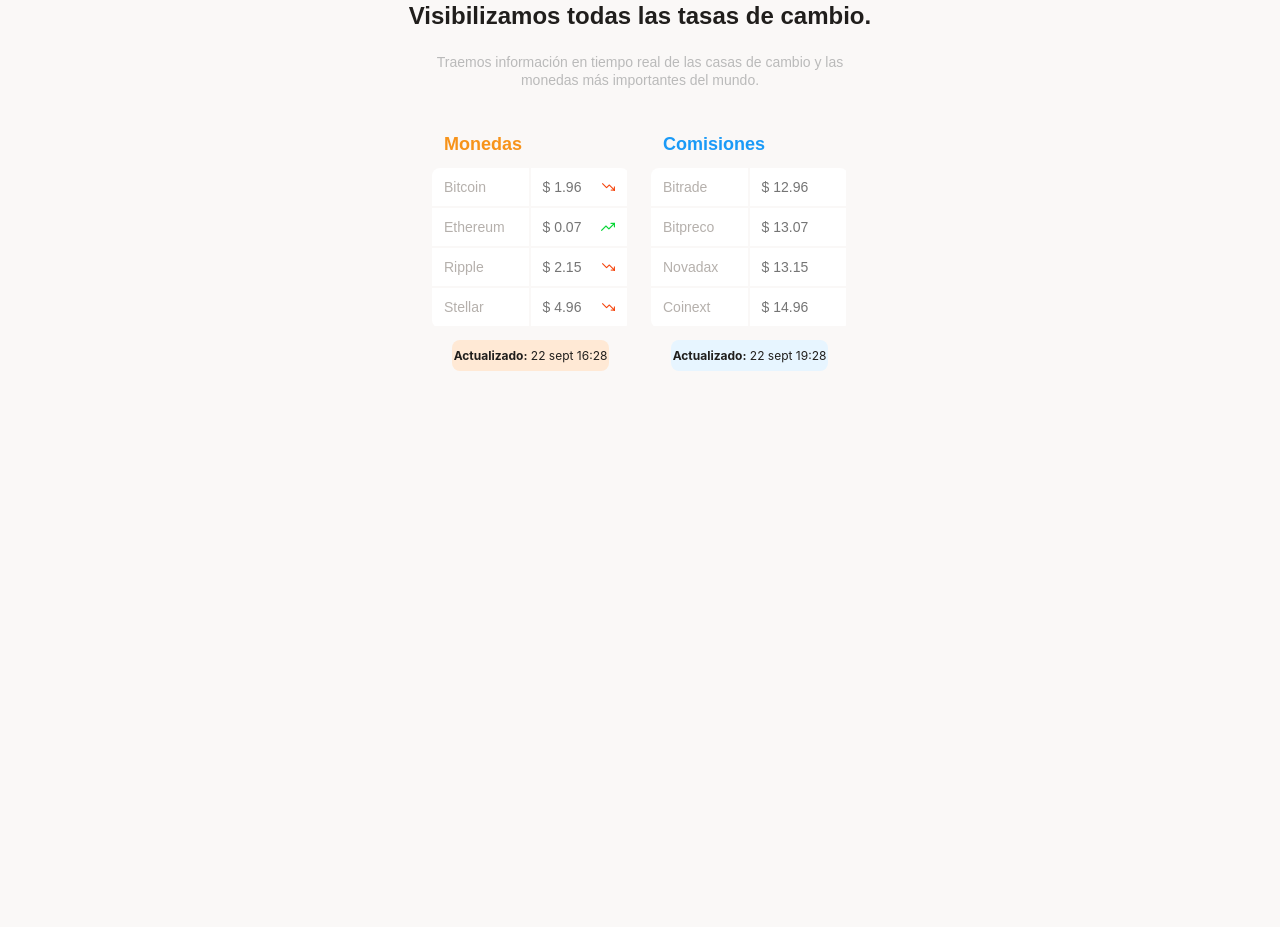
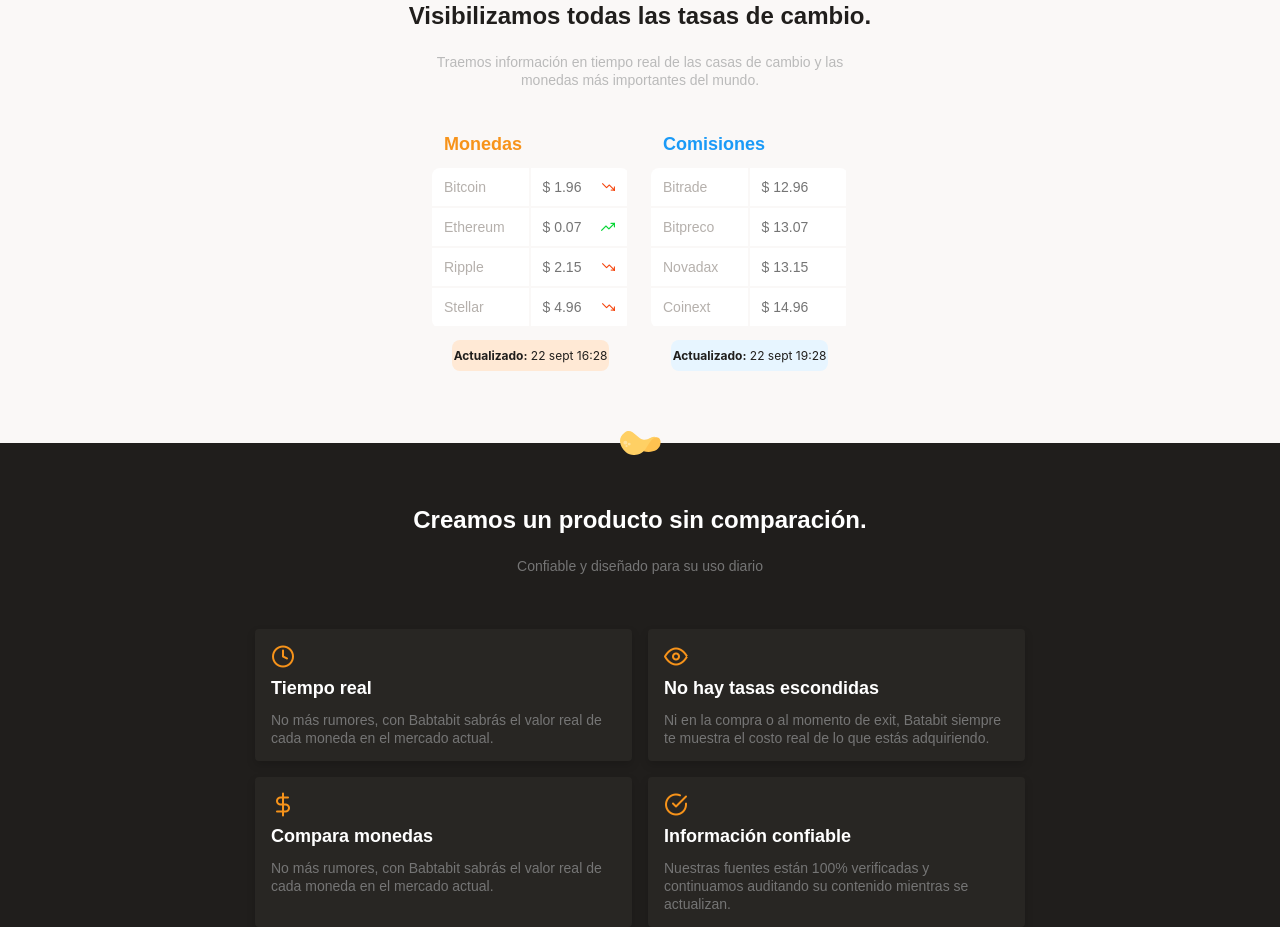
Before and after one commit to jorge-santafe/batatabit-mobilefirst, a plain HTML site: page index.html in a window 1280 px wide. Shown: the part 629-1556 px from the top of the page. Before the commit the page ends 1000 px from the top, so only its background shows below. Drawn offline with Linux system fonts and the light colour scheme; files whose address does not match are found by name.

Commit message:
Product detail

```diff
--- /dev/null
+++ b/css/main-product-detail.css
@@ -0,0 +1,59 @@
+.main-product-detail{
+    margin-block-start:72px;
+    position: relative;
+    background-color: var(--warm-black) ;
+}
+.batata{
+    display: block;
+    inline-size: 41px;
+    block-size: 24px;
+    position: absolute;
+    top: -12px;
+    left: calc(50% - 20px);
+    background-image: url('../assets/img/batata.svg');
+}
+h2{
+    font: var(--headline-1);
+    text-align: center;
+}
+h3{
+    font: var(--headline-3);
+    margin: 10px 0;
+}
+h2,h3{
+    color:var(--just-white)
+}
+.product-detail--title{
+    inline-size: 90%;
+    max-inline-size: 466px;
+    margin: 0 auto;
+    padding: 44px 0 0;
+    display: flex;
+    flex-direction: column;
+    align-items: center;
+}
+.product-detail--title h2{
+    margin-block-end: 10px;
+}
+.product-card-container{
+    inline-size: 90%;
+    margin: 0 auto;
+    display: flex;
+    flex-wrap: wrap;
+    gap: 1rem;
+    justify-content: center;
+    margin-block-start: 40px;
+}
+.product-detail--card{
+    inline-size: 90%;
+    max-inline-size: 345px;
+    padding: 0 1rem;
+    background-color: var(--warm-black-plus);
+    box-shadow: 0px 4px 8px rgba(0, 0, 0, 0.16);
+    border-radius: 4px;
+}
+.icon-clock,.icon-eye,.icon-dollar-sign,.icon-check-circle{
+    font-size: 24px;
+    display: block;
+    margin-block-start: 1rem;
+}
--- a/css/main.css
+++ b/css/main.css
@@ -1 +1,2 @@
 @import url('./main-exchange.css');
+@import url('./main-product-detail.css')
--- a/index.html
+++ b/index.html
@@ -61,6 +61,37 @@
                 </div>
             </section>
         </div>
+        <section class="main-product-detail">
+            <div class="wrapper">
+                <span class="batata"></span>
+                <div class="product-detail--title">
+                    <h2>Creamos un producto sin comparación.</h2>
+                    <p>Confiable y diseñado para su uso diario</p>
+                </div>
+                <section class="product-card-container">
+                    <article class="product-detail--card">
+                        <span class="icon-clock"></span>
+                        <h3>Tiempo real</h3>
+                        <p>No más rumores, con Babtabit sabrás el valor real de cada moneda en el mercado actual.</p>
+                    </article>
+                    <article class="product-detail--card">
+                        <span class="icon-eye"></span>
+                        <h3>No hay tasas escondidas</h3>
+                        <p>Ni en la compra o al momento de exit, Batabit siempre te muestra el costo real de lo que estás adquiriendo.</p>
+                    </article>
+                    <article class="product-detail--card">
+                        <span class="icon-dollar-sign"></span>
+                        <h3>Compara monedas</h3>
+                        <p>No más rumores, con Babtabit sabrás el valor real de cada moneda en el mercado actual.</p>
+                    </article>
+                    <article class="product-detail--card">
+                        <span class="icon-check-circle"></span>
+                        <h3>Información confiable</h3>
+                        <p>Nuestras fuentes están 100% verificadas y continuamos auditando su contenido mientras se actualizan.</p>
+                    </article>
+                </section>
+            </div>
+        </section>
     </main>
 </body>
 </html>
```
